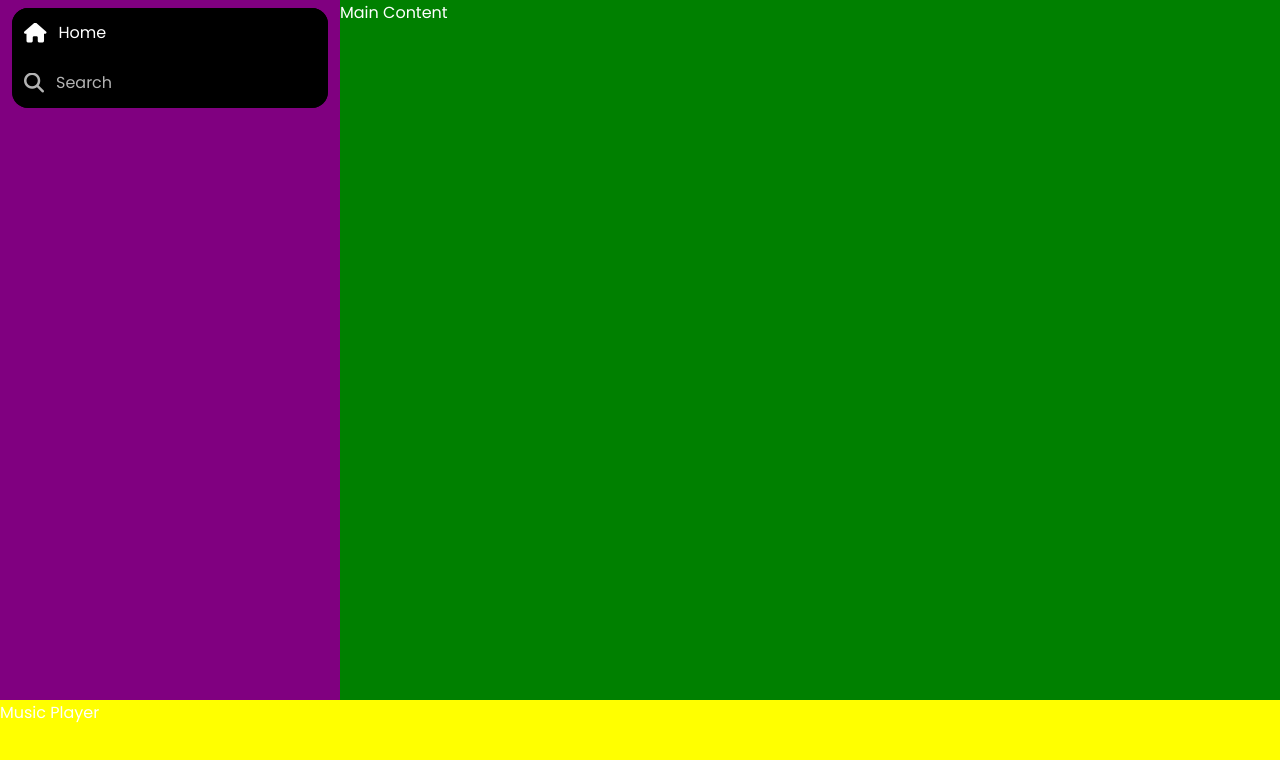
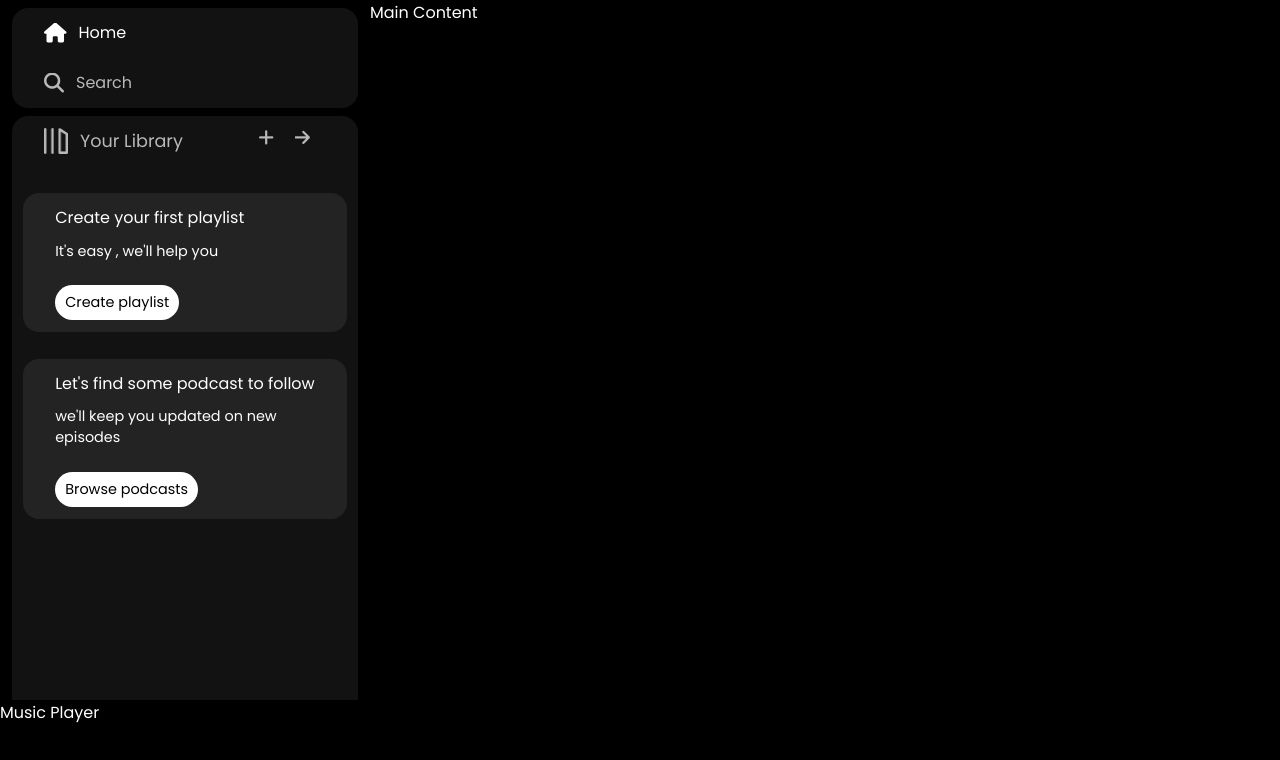
Before and after one commit to Ojha5/Spotify-Clone, a plain HTML site: page index.html in a window 1280 px wide. Drawn offline with Linux system fonts and the light colour scheme; a web font is replaced by a local one.

Commit message:
Built the sidebar

```diff
--- a/index.html
+++ b/index.html
@@ -22,6 +22,32 @@
                     <a href="#">Search</a>
                 </div>
             </nav>
+
+            <div class="library">
+                <div class="option">
+                    <div class="lib-option">
+                        <img src="assets/library_icon.png" alt="">
+                        <a href="#">Your Library</a>
+                    </div>
+                    <div class="icons">
+                        <i class="fa-solid fa-plus"></i>
+                        <i class="fa-solid fa-arrow-right"></i>
+                    </div>
+                </div>
+
+                <div class="lib-box">
+                    <div class="box">
+                        <p class="p1">Create your first playlist</p>
+                        <p class="p2">It's easy , we'll help you</p>
+                        <button class="btn">Create playlist</button>
+                    </div>
+                    <div class="box">
+                        <p class="p1">Let's find some podcast to follow</p>
+                        <p class="p2">we'll keep you updated on new episodes</p>
+                        <button class="btn">Browse podcasts</button>
+                    </div>
+                </div>
+            </div>
         </div>
         <div class="main-content">Main Content</div>
         <div class="music-player">Music Player</div>
--- a/style.css
+++ b/style.css
@@ -3,7 +3,6 @@
 *{
     margin: 0;
     padding: 0;
-    background-color: black;
     color: white;
     overflow: hidden;
     font-family: 'Poppins', sans-serif;
@@ -11,20 +10,20 @@
 
 .main{
     display: grid;
-    grid-template-columns: 340px 1fr;
+    grid-template-columns: 370px 1fr;
     height: 100vh;
 }
 
 .sidebar{
-    background-color: purple;
+    background-color: black;
 }
 
 .main-content{
-    background-color: green;
+    background-color: black;
 }
 
 .music-player{
-    background-color: yellow;
+    background-color: black;
     height: 100px;
     position: fixed;
     bottom: 0;
@@ -32,7 +31,7 @@
 }
 
 nav{
-    background-color: black;
+    background-color: #121212;
     height: 100px;
     display: flex;
     flex-direction: column;
@@ -41,13 +40,13 @@ nav{
     border-radius: 1rem; /* 16px */
 }
 
-nav .nav-option a{
+nav .nav-option a , .lib-option a{
     text-decoration: none;
     margin-left: 0.75rem;
 }
 
 .nav-option{
-    padding: 0.75rem;
+    padding: 0.75rem 2rem; 2rem;;
     line-height: 2.5rem;
     opacity: 0.7;
     display: flex;
@@ -62,3 +61,65 @@ nav .nav-option a{
     font-size: 1.25rem;
     cursor: pointer;
 }
+
+.library{
+    margin: 0.5rem 0.75rem;
+    border-radius: 1rem; /* 16px */
+    height: 100%;
+    background-color: #121212;
+}
+
+.library .option{
+    display: flex;
+    justify-content: space-between;
+    padding: 0.75rem 2rem;
+    align-items: center;
+    opacity: 0.7;
+    font-size: 1.1rem;
+}
+
+.option img{
+    width: 1.5rem;
+    cursor: pointer;
+}
+
+.lib-option{
+    display: flex;
+}
+
+.icons i{
+    margin-right: 1rem;
+    cursor: pointer;
+}
+
+.icons i:hover{
+    opacity: 1;
+}
+
+.box{
+    background-color: #232323;
+    padding: 0.75rem 2rem;
+    margin: 1.7rem 0.7rem;
+    border-radius: 1rem;
+}
+
+.btn{
+    background-color: white;
+    border: none;
+    border-radius: 100px;
+    color: black;
+    width: fit-content;
+    font-size: 0.9rem;
+    padding: 7px 10px;
+    margin-top: 0.8rem;
+    cursor: pointer;
+}
+
+.p1{
+    font-weight: 500;
+}
+
+.p2{
+    font-size: 0.9rem;
+    margin: 0.65rem 0rem;
+}
```
